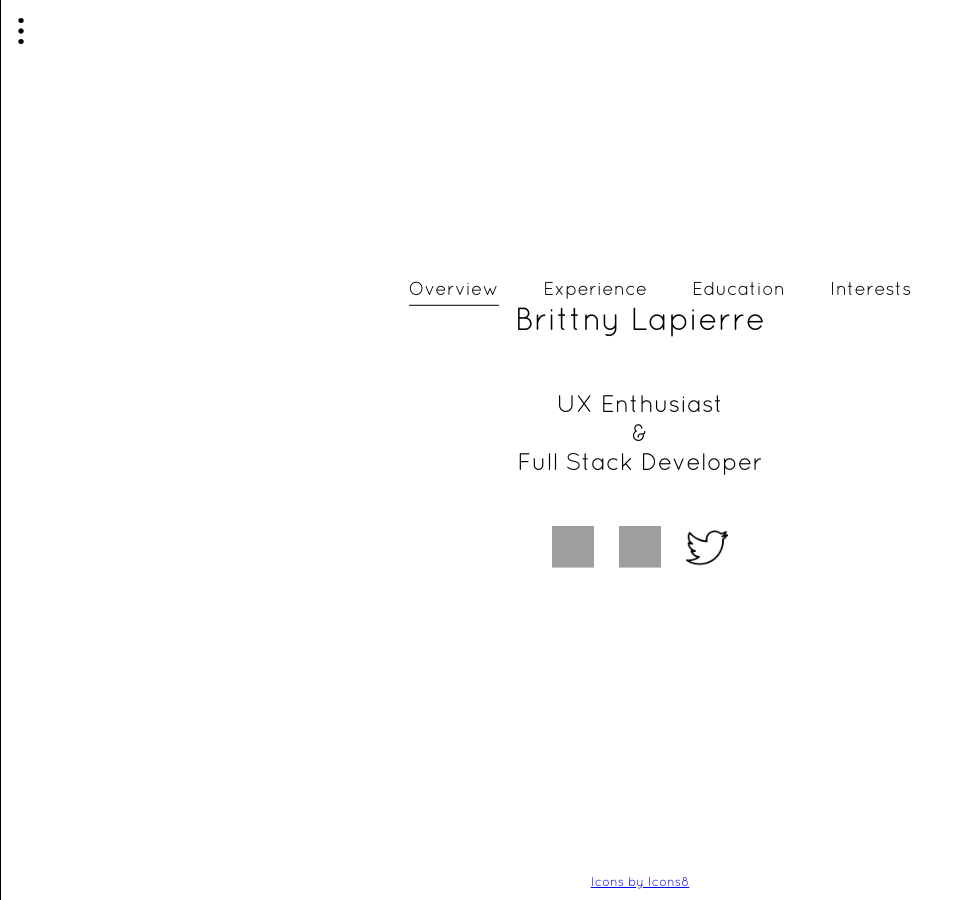
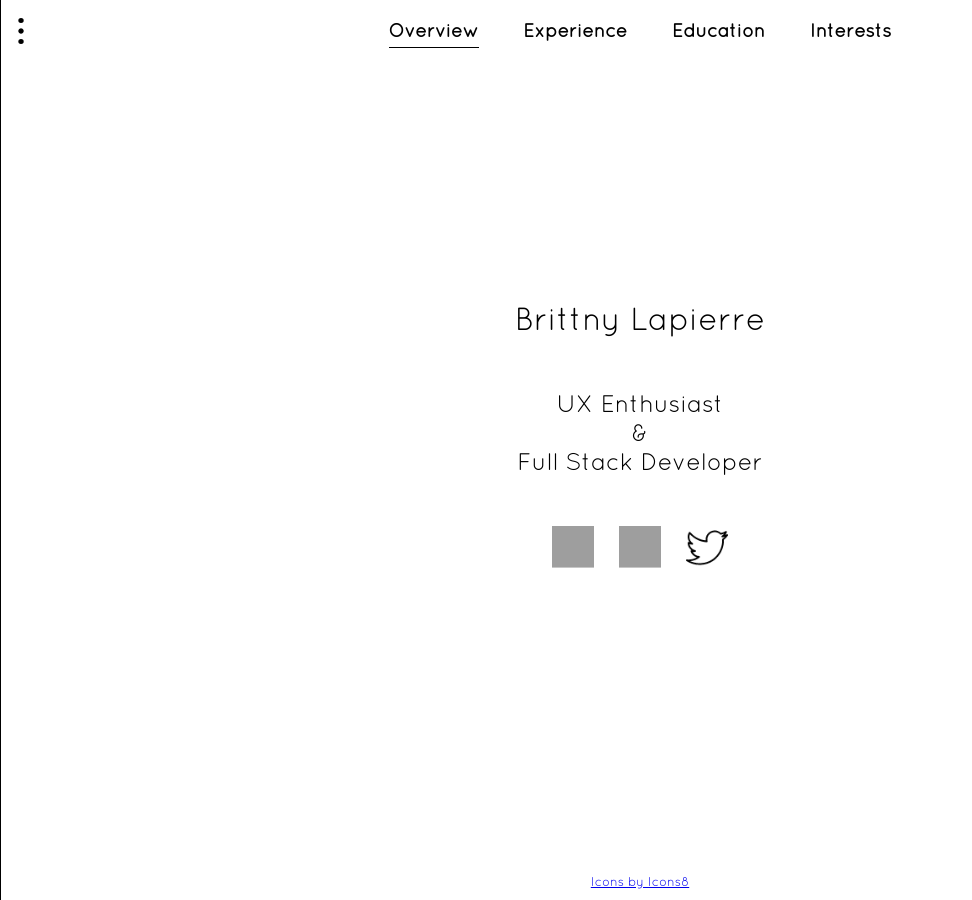
Before and after one commit to brittnylapierre/l3rittny.github.io-old, a Jekyll site: the page index.html, which Jekyll copies as it is, in a window 1280 px wide. Shown: the whole page, without its empty margins (0-972 px from the left). Built offline with Jekyll 4.4.1, drawn with Linux system fonts in a browser that asks for light colours; nearby versions of some CDN libraries; grey boxes are pictures that could not be loaded.

Commit message:
Updated index.html

```diff
--- a/index.html
+++ b/index.html
@@ -22,13 +22,14 @@
 
 		<img src="/icons/black/Menu 2_2.png" alt="Menu" height="42" width="42" id="menu-icon">
 
+		<div id="section-menu" class="horiz-flow-container">
+		    <h3 style="border-bottom: 1px solid black; padding-bottom: 5px;">Overview</h3>
+		    <h3>Experience</h3>
+			<h3>Education</h3>
+			<h3>Interests</h3>
+        </div>
+
 		<div id="personal-summary" class="verticle-align">
-          <div id="section-menu" class="horiz-flow-container">
-				<h3 style="border-bottom: 1px solid black; padding-bottom: 5px;">Overview</h3>
-				<h3>Experience</h3>
-				<h3>Education</h3>
-				<h3>Interests</h3>
-          </div>
 			<h1>Brittny Lapierre</h1>
 			<h2>UX Enthusiast <br> & <br> Full Stack Developer</h2>
 			<div id="social-media-details" class="horiz-flow-container">
```
